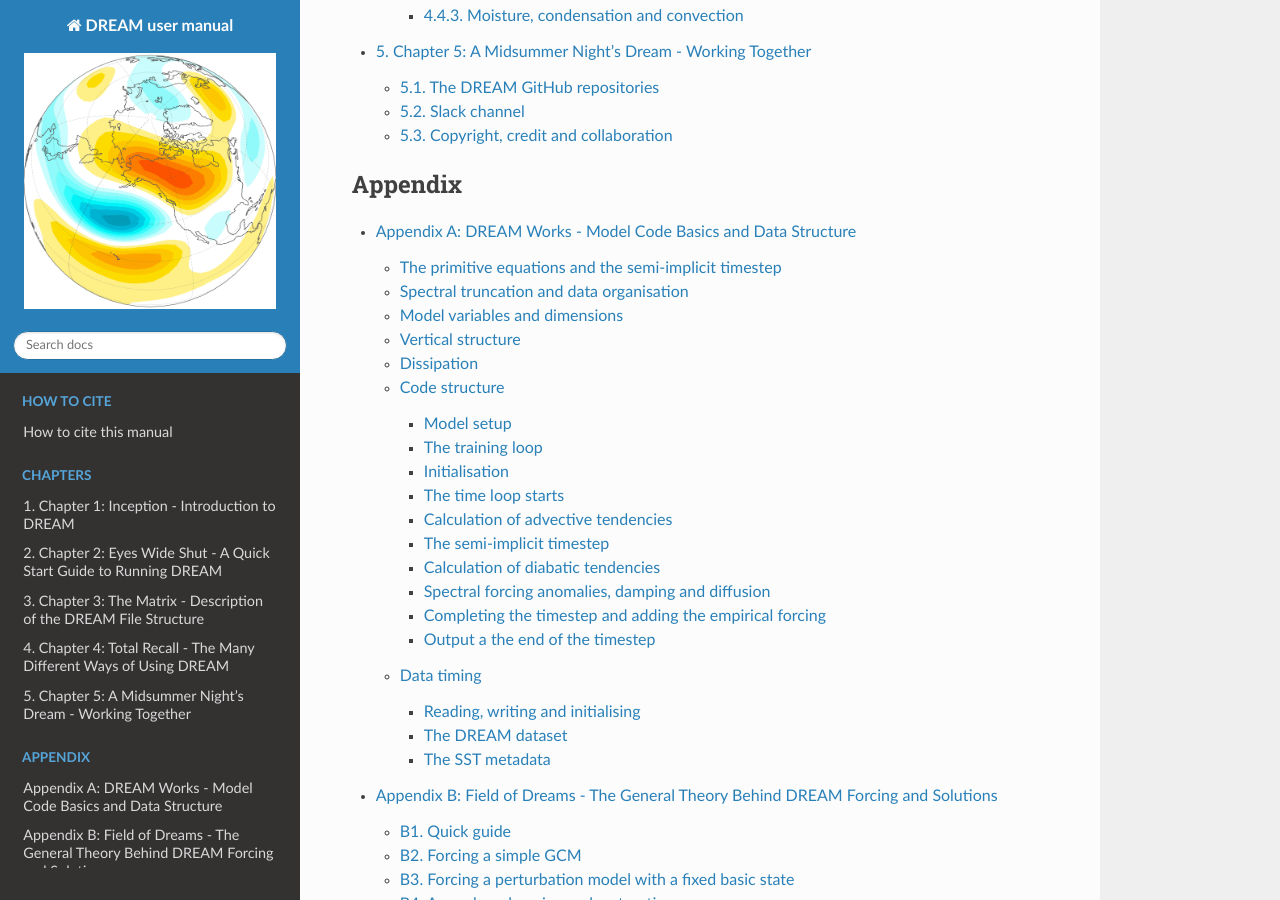
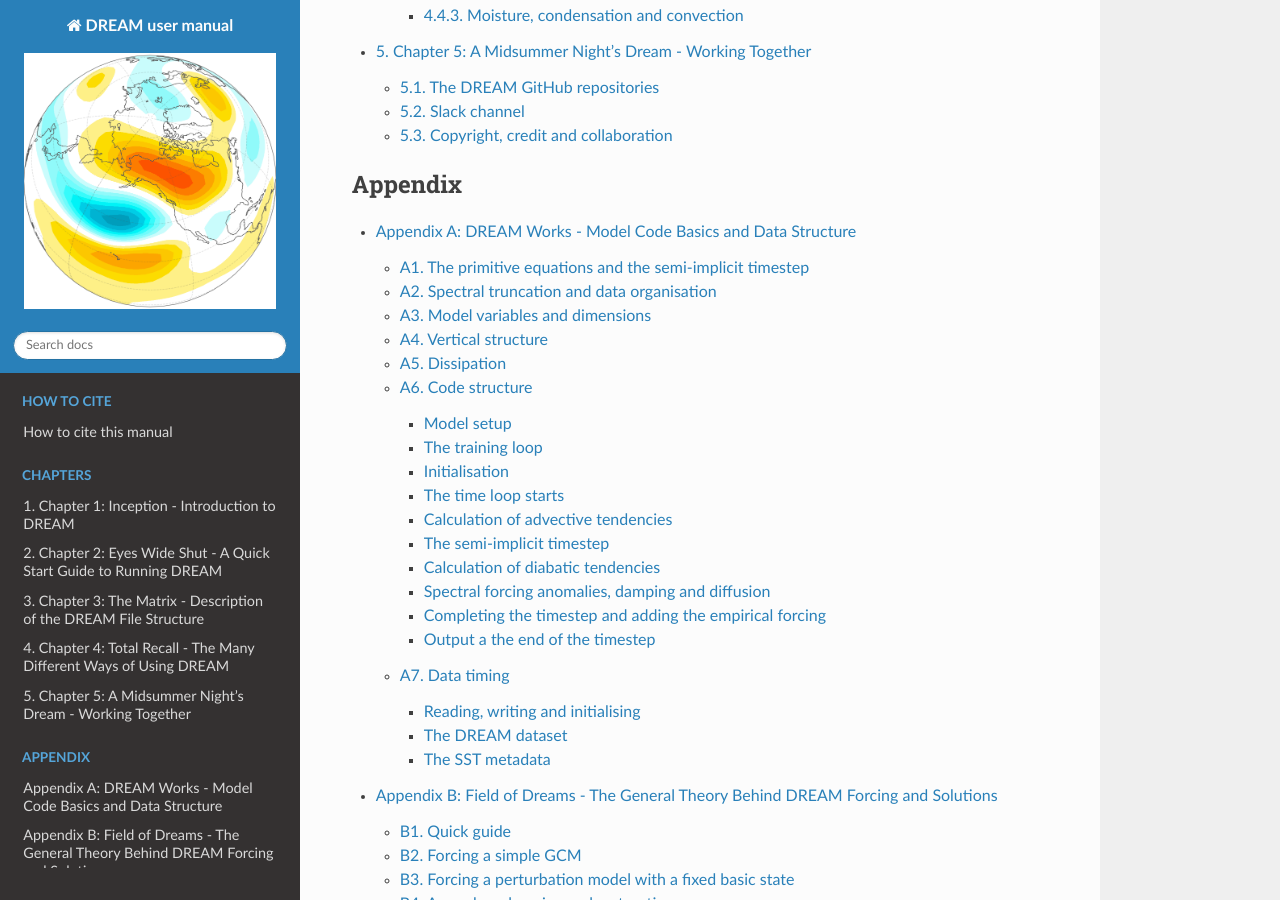
Before and after one commit to dream-gcm/usermanual, a Sphinx documentation site: the page built from source/index.rst, in a window 1280 px wide and 900 px high, scrolled down 1680 px. Built offline with Sphinx 7.4.7 and the Read the Docs theme 2.0.0, drawn with Linux system fonts in a browser that asks for light colours.

```diff
--- a/source/AppendixA.md
+++ b/source/AppendixA.md
@@ -2,7 +2,7 @@
 ![appendixA](./img/appendix_A.png)
 
 ---
-## The primitive equations and the semi-implicit timestep
+## A1. The primitive equations and the semi-implicit timestep
 
 DREAM solves the primitive equations expressed in terms of vorticity and divergence. These are written down in Hoskins and Simmons (1975, HS75) but let’s deciphier this presentation by approaching  them from the momentum equations, using subscript notation for partial derivatives:
 
@@ -62,7 +62,7 @@ _Fig. A1: The primitive equations as presented in HS75._
 _Fig. A2: Some more equations culled from HS75, outlining the semi-implicit timestep._
 
 ---
-## Spectral truncation and data organisation
+## A2. Spectral truncation and data organisation
 The model proceeds by calculating tendencies and then applying these tendencies to the model state to find the next model state using a semi-implicit centred difference timestep. Linear calculations for the tendencies are carried out directly in spectral space. Spatial derivatives are calculated as part of the transformation between spectral and grid space. Nonlinear advective terms are calculated in grid space. Model state variables therefore have both spectral and gridpoint arrays asigned to them, and in this section we will briefly outline how this data is organised.
 
 Model variables are projected onto Fourier transforms in the zonal direction and Legendre polynomials in the meridional direction:
@@ -94,7 +94,7 @@ Note that the total number of latitudes `JGG=2JG`, and two dummy zeros are writt
 Gridpoint operations are carried out one latitude-pair at a time for all levels. So at any given moment only one latitude pair exists in grid space. The calculations proceed in zonal-vertical  slices. Note that in some routines the data is in grid space in the meridional direction but in Fourier coefficients in the zonal direction. At this stage the data is still complex, but when the data is fully into grid space it is real. Real grid data shares array space in common blocks with hybrid latitude-Fourier data, so declarations can change from one subroutine to another with the same variable names. Eeek !
 
 ---
-## Model variables and dimensions
+## A3. Model variables and dimensions
 
 The basic model variables are vorticity and divergence (s$^{-1}$), temperature (degrees C), surface pressure (Pa) and specific humidity (kg/kg). These quantities are non-dimensionalised using physical constants:
 
@@ -128,7 +128,7 @@ $$
 Special attention needs to be paid to the nondimensionalisation of time intervals, timescales and rates. Since time is nondimensionalised in terms of an angular frequency $\Omega$, this means that a non-dimensional day actually has a day length of 2$\pi$. So if a timescale is specified in days, for example the dissipation timescale in the free troposphere `TAUFT=20 days`, then it’s non-dimensional value will be 20 $\times 2\pi$. The associated dissipation rate `FTFR` is the reciprocal of this: `FRFT=1./(PI2*TAUFT)` . Note that timescales are generally specified as `TAUXX (days)` and the associated rates as `FRXX`. The same logic applies to the nondiensional length of the model timestep `DELT=PI2/TSPD (=2*PI/64)`. For details of the reporting of time in model output and data see [Section A7](#a7-data-timing) of this appendix.
 
 ---
-## Vertical structure
+## A4. Vertical structure
 DREAM currently uses 15 $\sigma$-levels in the vertical. They are referenced to the mean sea level pressure, as calculated from temperature and pressure at the 1000 hPa level as shown above. So model levels in DREAM are quite close to pressure levels, because there is no explicit orography. This does not mean that there is no orographic forcing in the model, because the absence of explicit orography is compensated for automatically in the empirical forcing of momentum. But it does mean that DREAM cannot simulate the interaction of transient systems with orography, because our empirical forcing is not flow-dependent.
 
 The sigma levels used in DREAM have been chosen to be as close as possible to the ECMWF standard pressure levels on which the data was originally provided, minimising interpolation errors. An exact correspondence is not possible because the model sigma levels must fall at the mid point of model sigma layers. It is, in fact, the boundaries between sigma layers that are specified, not the mid-points. The layer boundaries start at zero at the top of the atmosphere and finish at unity at the bottom. Sigma levels are then calculated as the mid-points between these layer boundaries. The layer boundaries in DREAM have been chosen so that we end up with model sigma levels centred at the following fifteen values:
@@ -138,7 +138,7 @@ The sigma levels used in DREAM have been chosen to be as close as possible to th
 The model uses the Simmons and Burridge (1981) angular momentum conserving vertical scheme. The term “vertical scheme” refers to the way in which the geopotential is calculated on sigma levels in the gravity wave source term shown in fig. A2. For a quick discussion of this see the appendix of Hall (2000).
 
 ---
-## Dissipation
+## A5. Dissipation
 Scale selective hyperdiffusion is applied in spectral space to all the model’s 3-d state variables (`Z`,`D`,`T`,`Q`) independently of vertical level. Any order of the Laplacian operator can easily be used because it reduces to a simple multiple of the spectral coefficients. A timescale is also specified. Currently the default horizontal diffusion is set to 12-hour $\nabla^6$ .
 
 Further level-dependent vertical diffusion and damping is added in grid space to all 3-d state variables (`U`,`V`,`T`,`Q`). Linear diffusive vertical fluxes are calculated from vertical gradients at sigma-level boundaries. Their convergence is then calculated at sigma levels, using linear centred differences. The boundary conditions act to damp the system as if the top and bottom surfaces mirrored the reference value in the adjacent layer, like a sponge at the top of the atmosphere or a fixed SST at the surface. The timescales used to calculate the fluxes depend on the model level, and are much shorter at the lowest levels. The damping rate (the reciprocal of the time scale) follows a linear profile from the surface to a specified boundary layer height. Standard parameters are shown in fig. A4. The mean rate in the boundary layer corresponds to a time scale of 16h. There is an optional doubling of the lowest layer vertical diffusion coefficient over land if `LLSD` is to to true. This is currently enabled by default at T42 but disabled at T31. Above the boundary layer, in the free troposphere, the vertical diffusion rate is fixed with a default timescale of 20 days.
@@ -153,7 +153,7 @@ The empirical forcing always acts hand in hand with the prescribed dissipation.
 _Fig. A4: Vertical profiles of diffusion and damping with associated time scales._
 
 ---
-## Code structure
+## A6. Code structure
 
 Most of the presentation of the code is in Appendix D, but here I will walk you through the main program to give you an idea of how one timestep unfolds. Have the source code open in front of you while you read this.
 
@@ -206,7 +206,7 @@ Then we check to see if we are on a timestep for reporting the output (a multipl
 The time loop ends and then if we are at the end of the run, all that is left is to write a final restart record. If we’re in a training loop, this is done for each initial condition until the training loop also ends.
 
 ---
-## Data timing
+## A7. Data timing
 
 ### Reading, writing and initialising
 A history record containing the complete state of the model is periodically written as a binary file during the run as follows:
```
